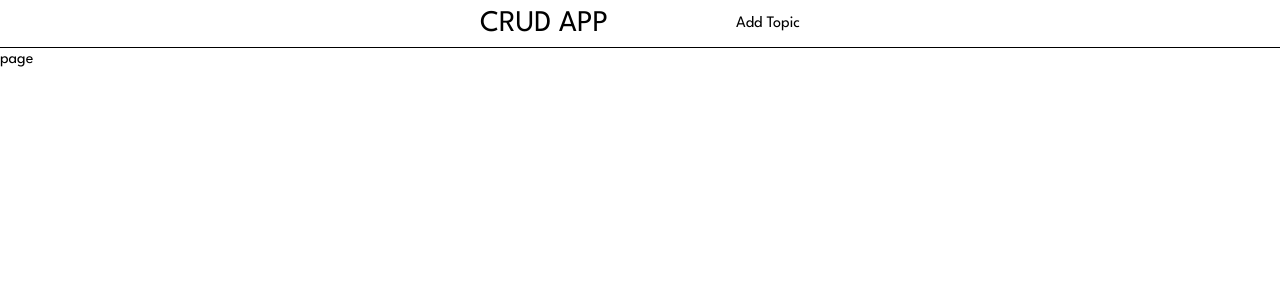
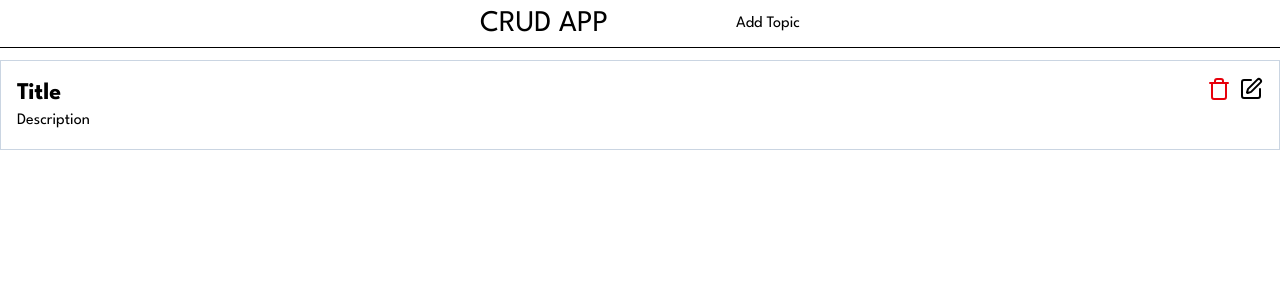
Before and after one commit to shwejan005/mongo-crud, a Next.js app: page / in a window 1280 px wide. Shown: the top 300 px of the page. Built offline with nearby package versions, Linux system fonts and the light colour scheme.

Commit message:
Styled List Card

```diff
--- a/app/page.js
+++ b/app/page.js
@@ -1,8 +1,9 @@
+import List from '@/components/List'
 import React from 'react'
 
 function page() {
   return (
-    <div>page</div>
+    <List />
   )
 }
 
--- a/components/List.jsx
+++ b/components/List.jsx
@@ -1,11 +1,19 @@
 import React from 'react'
+import Remove from './Remove'
+import Link from 'next/link'
+import { Edit } from 'lucide-react'
+
 
 function List() {
   return (
-    <div>
+    <div className='p-4 border border-slate-300 my-3 flex justify-between gap-5 items-start'>
       <div>
-        <h2>Title</h2>
+        <h2 className='font-bold text-2xl'>Title</h2>
         <h4>Description</h4>
+      </div>
+      <div className='flex gap-2'>
+        <Remove />
+        <Link href={'/edit-topic'}><Edit /></Link>
       </div>
     </div>
   )
--- /dev/null
+++ b/components/Remove.jsx
@@ -0,0 +1,12 @@
+import { TrashIcon } from 'lucide-react'
+import React from 'react'
+
+function Remove() {
+  return (
+    <button className='text-red-600 hover:cursor-pointer'>
+      <TrashIcon size={24} />
+    </button>
+  )
+}
+
+export default Remove
```
